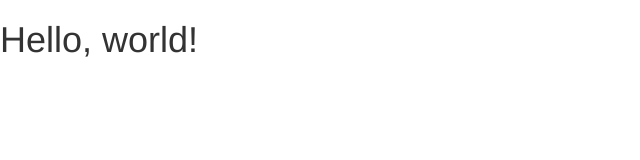
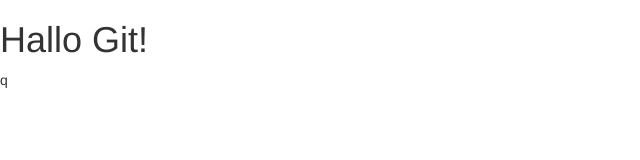
Before and after one commit to mirill1/meineWebseite, a plain HTML site: page index.html in a window 1280 px wide. Shown: the whole page, without its empty margins (0-640 px from the left). Drawn offline with nearby package versions, Linux system fonts and the light colour scheme.

Commit message:
Titel und Überschrift angepasst.

```diff
--- a/index.html
+++ b/index.html
@@ -5,17 +5,17 @@
     <meta charset="utf-8">
     <meta http-equiv="X-UA-Compatible" content="IE=edge">
     <meta name="viewport" content="width=device-width, initial-scale=1">
-    <title>Hello, world!</title>
+    <title>Meine Webseite mit Git!</title>
     <!-- Bootstrap -->
     <link href="js/css/bootstrap.min.css" rel="stylesheet">
 </head>
 
 <body>
 
-<h1>Hello, world!</h1>
+<h1>Hallo Git!</h1>
 <script src="https://ajax.googleapis.com/ajax/libs/jquery/1.11.1/jquery.min.js"></script>
 <script src="js/bootstrap.min.js"></script>
 
 </body>
 
-</html>
+</html>q
```
